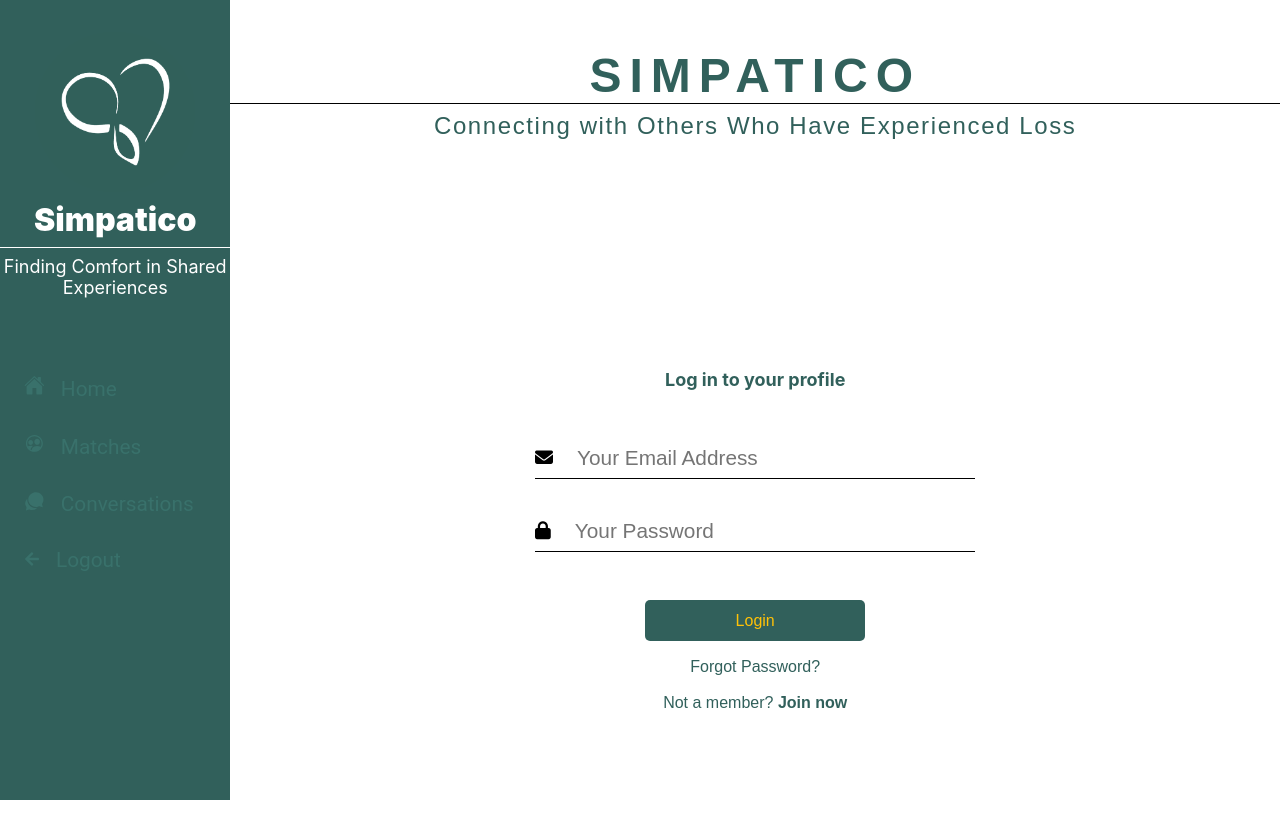
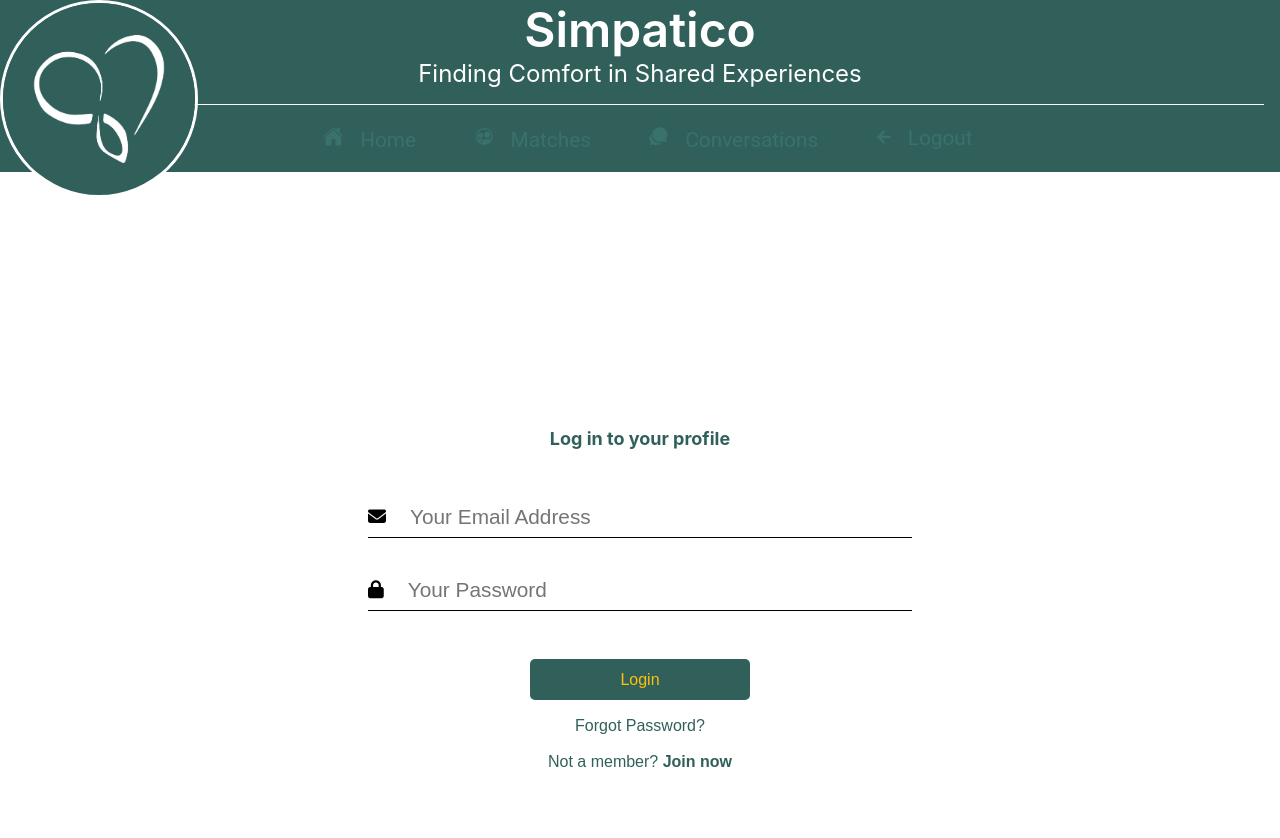
Before and after one commit to EOLresearch/Simpatico, a React (Create React App) app: page / in a window 1280 px wide. Shown: the top 838 px of the page. Before the commit the page ends 809 px from the top, so only its background shows below. Built offline with nearby package versions, Linux system fonts and the light colour scheme; no server answers.

Commit message:
top nav looking god

```diff
--- a/src/App.js
+++ b/src/App.js
@@ -92,10 +92,10 @@ function App() {
       <div className='app-container'>
         <Nav user={user} navHandler={navHandler} fsUser={fsUser} />
         <div className='app-inner-container'>
-          <div className='app-header'>
+          {/* <div className='app-header'>
             <h1>SIMPATICO</h1>
             <p>Connecting with Others Who Have Experienced Loss</p>
-          </div>
+          </div> */}
 
           <div className='app-body'>
             {error && <div>Error: {error.message}</div>}
--- a/src/components/Nav/Nav.js
+++ b/src/components/Nav/Nav.js
@@ -6,13 +6,6 @@ import { FaArrowLeft } from 'react-icons/fa';
 import { IoPeopleCircleOutline, IoChatbubblesSharp, IoHome } from "react-icons/io5";
 import logo from '../../assets/simpaticologogreenbg.jpg';
 
-const Logo = () => (
-  <div className='logo-container'>
-    <img src={logo} alt="Logo" />
-    <p>Simpatico</p>
-    <p>Finding Comfort in Shared Experiences</p>
-  </div>
-);
 
 const NavItem = ({ identifier, icon, label, onClick }) => (
   <li data-identifier={identifier} onClick={onClick}>
@@ -27,7 +20,10 @@ const Nav = ({ user, navHandler, fsUser }) => {
   return (
     <IconContext.Provider value={{ className: "react-icons-nav" }}>
       <div className='nav-container'>
-        <Logo />
+        <img src={logo} alt="Logo" />
+        <div className='inner-container'>
+          <p>Simpatico</p>
+          <p>Finding Comfort in Shared Experiences</p>
           <div className={'nav-body ' + navStyles}>
             <ul>
               <NavItem identifier="Home" icon={<IoHome />} label="Home" onClick={() => navHandler("Home")} />
@@ -38,6 +34,7 @@ const Nav = ({ user, navHandler, fsUser }) => {
               )}
               <NavItem identifier="Logout" icon={<FaArrowLeft size="1rem" />} label="Logout" onClick={() => navHandler("Logout")} />
             </ul>
+          </div>
         </div>
       </div>
     </IconContext.Provider>
--- a/src/components/Nav/nav.css
+++ b/src/components/Nav/nav.css
@@ -1,59 +1,70 @@
+
 .nav-container {
-  width: 18%;
+  display: flex;
+  justify-content: left;
+  width:100%;
   color: white;
   background-color: #31605b;
-  min-height: 100%;
+}
+
+.nav-container img {
+  height: 12rem;
+  width: 12rem;
+  border-radius: 50%;
+  object-fit: cover;
   position: fixed;
+  top: 0;
+  left: 0;
+  z-index: 100;
+  border: 3px white solid;
+}
+
+.nav-container p {
+  /* width: 100%; */
+  margin: 0;
+}
+
+.inner-container{
+  display: flex;
+  flex-direction: column;
+  align-items: center;
+  justify-content: space-between;
+  margin: 0 1rem;
+  width: 100%;
+}
+.inner-container p{
+  text-align: center;
+}
+.inner-container p:first-child{
+  /* margin-top: 1rem; */
+  font-size: 3rem;
+  font-weight: 600;
+}
+.inner-container p:nth-child(2){
+  font-size: 1.5rem;
+  font-weight: 400;
+  padding-bottom:1rem;
+  border-bottom: 1px white solid;
+  width: 100%;
 }
 
 
-.logo-container {
-  display: flex;
-  justify-content: center;
-  align-items: center;
-  flex-direction: column;
-  margin-top: 2rem;
-}
-
-.logo-container img {
-  height: 10rem;
-  width: 10rem;
-  border-radius: 50%;
-  object-fit: cover;
-}
-
-.logo-container p {
-  border-bottom: white solid 1px;
-  width: 100%;
-  text-align: center;
-  padding: 0.5rem;
-  margin: 0;
-}
-
-.logo-container :nth-child(2) {
-  font-weight: 900;
-  font-size: 2rem;
-}
-
-.logo-container :nth-child(3) {
-  border: none;
-}
-
 .nav-body {
-  margin-top: 2rem;
+  /* margin-top: 2rem; */
 }
 
 .nav-body ul {
   all: unset;
-  margin: 10%;
+  /* margin: 10%; */
   list-style: none;
+  display: flex;
 }
 
 .nav-body ul li {
-  padding: 1rem;
+  padding: 1.3rem;
   font-size: 1.3rem;
   font-family: "Roboto", "Helvetica", "Arial", sans-serif;
-  margin-left:0.5rem;
+  margin-left:1rem;
 }
 
 .nav-body ul li:hover {
--- a/src/index.css
+++ b/src/index.css
@@ -14,14 +14,12 @@ body {
 }
 
 .app-container{
-  display: flex;
+  /* display: flex; */
 }
 
 .app-inner-container{
   width: 100%;
-  display: flex;
-  flex-direction: column;
-  margin-left:18%;
+
 }
 .app-header{
   width:100%;
```
Lines whose indentation alone changed are shown as unchanged.
